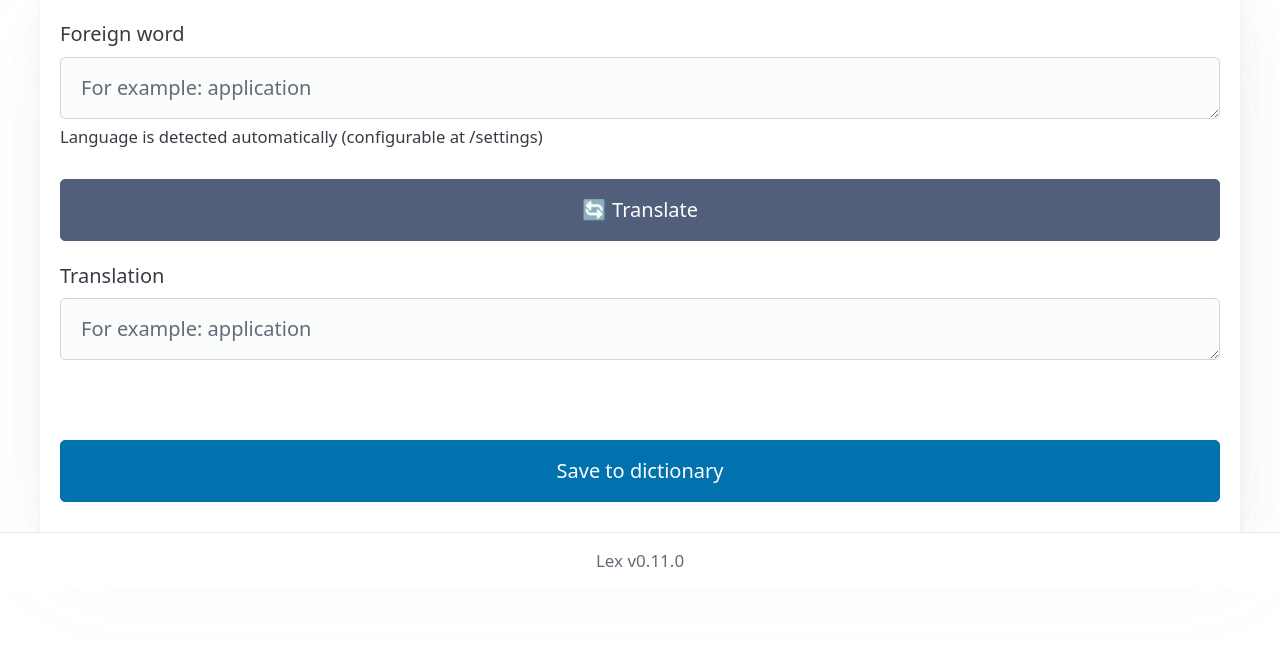
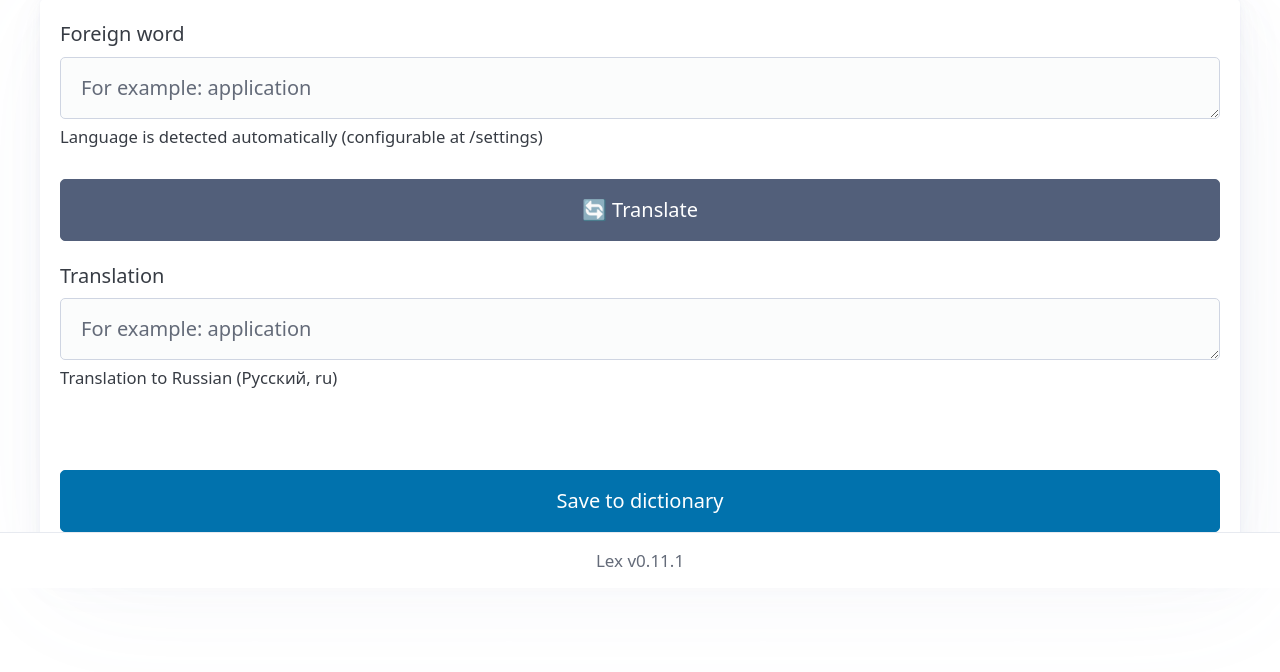
Before and after one commit to Onoiro/lex, a FastAPI app: page /add in a window 1280 px wide. Shown: the part 212-884 px from the top of the page. Before the commit the page ends 779 px from the top, so only its background shows below. Run offline with FastAPI, Linux system fonts and the light colour scheme; some libraries are stand-ins or nearby versions.

Commit message:
Show source and target language hints on add page so user knows which languages are configured. Bump version to 0.11.1

```diff
--- a/main.py
+++ b/main.py
@@ -166,10 +166,12 @@ async def add_page(request: Request):
     error_word = request.query_params.get("word", "")
     # Генерируем CSRF токен для формы
     csrf_token = csrf_protection.get_token_for_form()
+    source_lang = _get_source_lang(request)
     target_lang = _get_target_lang(request)
     return tpl.render(
         added=added, translated=translated, error_type=error_type,
-        error_word=error_word, csrf_token=csrf_token, target_lang=target_lang,
+        error_word=error_word, csrf_token=csrf_token,
+        source_lang=source_lang, target_lang=target_lang,
     )
 
 
--- a/pyproject.toml
+++ b/pyproject.toml
@@ -1,6 +1,6 @@
 [project]
 name = "lex"
-version = "0.11.0"
+version = "0.11.1"
 description = "Web translator and vocabulary assistant with Yandex Translate API"
 authors = [{name = "Andrey Bogatyrev", email = "donoriono@gmail.com"}]
 readme = "README.md"
--- a/templates/add.html
+++ b/templates/add.html
@@ -54,12 +54,17 @@
         <!-- Поле ввода -->
         <label for="word">{{ _t('add.word_label') }}</label>
         <textarea id="word" name="word" required placeholder="{{ _t('add.word_placeholder') }}" rows="1"></textarea>
+        {% if source_lang == "auto" %}
         <small style="color:var(--pico-muted-font-color);">{{ _t('add.word_hint') }}</small>
+        {% else %}
+        <small style="color:var(--pico-muted-font-color);">{{ _t('add.word_hint_lang', lang=_get_language_name(source_lang)) }}</small>
+        {% endif %}
         <button type="button" id="translate-btn" class="secondary" style="width: 100%; margin-top: 0.5rem;">{{ _t('add.translate_btn') }}</button>
 
         <!-- Поле перевода -->
         <label for="translation">{{ _t('add.translation_label') }}</label>
         <textarea id="translation" name="translation" required placeholder="{{ _t('add.translation_placeholder') }}" rows="1"></textarea>
+        <small style="color:var(--pico-muted-font-color);">{{ _t('add.translation_hint', lang=_get_language_name(target_lang)) }}</small>
         <output id="detected-lang" style="display:block; margin-top:0.25rem; font-size:0.85rem; color:var(--pico-muted-font-color); white-space:pre-wrap; word-break:break-word;"></output>
 
         <!-- Кнопка сохранения в футере карточки -->
--- a/translations/en.json
+++ b/translations/en.json
@@ -22,9 +22,11 @@
   "add.word_label": "Foreign word",
   "add.word_placeholder": "For example: application",
   "add.word_hint": "Language is detected automatically (configurable at /settings)",
+  "add.word_hint_lang": "Enter word in {lang}",
   "add.translate_btn": "🔄 Translate",
   "add.translation_label": "Translation",
   "add.translation_placeholder": "For example: application",
+  "add.translation_hint": "Translation to {lang}",
   "add.save_btn": "Save to dictionary",
   "add.detected_lang": "Translated from: {lang}",
   "add.error_translation": "Translation not found. Check your API key.",
--- a/translations/ru.json
+++ b/translations/ru.json
@@ -22,9 +22,11 @@
   "add.word_label": "Иностранное слово",
   "add.word_placeholder": "Например: application",
   "add.word_hint": "Язык определяется автоматически (настраивается в /settings)",
+  "add.word_hint_lang": "Введите слово на {lang}",
   "add.translate_btn": "🔄 Перевести",
   "add.translation_label": "Перевод",
   "add.translation_placeholder": "Например: приложение",
+  "add.translation_hint": "Перевод на {lang}",
   "add.save_btn": "Сохранить в словарь",
   "add.detected_lang": "Переведено с: {lang}",
   "add.error_translation": "Перевод не найден. Проверьте API ключ.",
```
